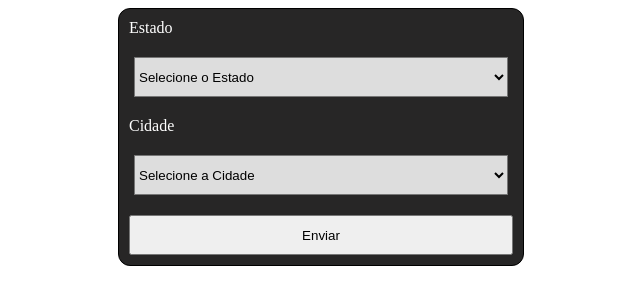
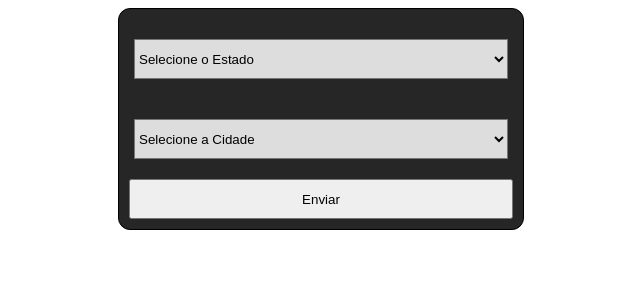
Before and after one commit to vailsoft/select_cidade_estado, a PHP site: page / in a window 1280 px wide. Shown: the top 305 px of the page, without its empty margins (319-959 px from the left). Run offline with PHP 8.4, Linux system fonts and the light colour scheme; data comes from the database, SQL or seed files in the repository.

Commit message:
Removido os Labels

```diff
--- a/index.php
+++ b/index.php
@@ -17,7 +17,6 @@
 
             <!--SELECT ESTADOS-->
 
-            <label for="estado">Estado</label>
             <select name="estado" id="estado" onchange="change()">
                 <option>Selecione o Estado</option>
                 <?php
@@ -27,8 +26,6 @@
             </select>
 
             <!--SELECT CIDADES-->
-
-            <label for="cidade">Cidade</label>
             <select name="cidade" id="cidade">
                 <option>Selecione a Cidade</option>
             </select>
```
